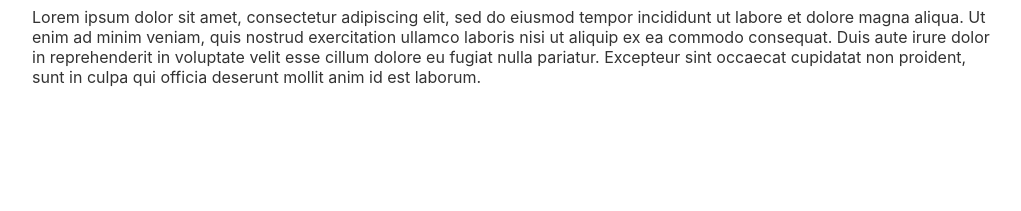
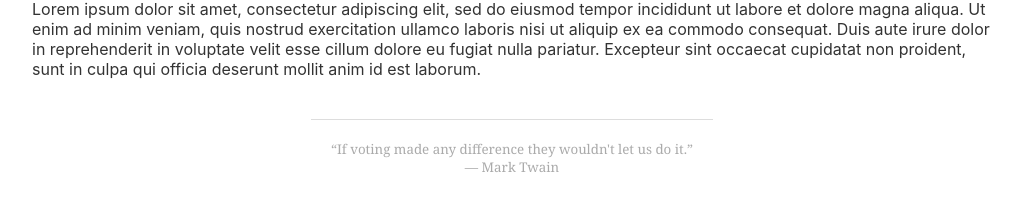
Before and after one commit to hckrtst/polls, a Svelte app in the folder north-poll/: page / in a window 1280 px wide. Shown: the part 321-532 px from the top of the page, without its empty margins (128-1149 px from the left). Built offline with nearby package versions, Linux system fonts and the light colour scheme.

Commit message:
add Footer component

```diff
--- a/north-poll/public/global.css
+++ b/north-poll/public/global.css
@@ -1,4 +1,5 @@
-html, body {
+html,
+body {
   position: relative;
   width: 100%;
   height: 100%;
@@ -7,13 +8,13 @@
 body {
   color: #333;
   margin: 0;
-	padding: 8px;
   box-sizing: border-box;
-	font-family: -apple-system, BlinkMacSystemFont, "Segoe UI", Roboto, Oxygen-Sans, Ubuntu, Cantarell, "Helvetica Neue", sans-serif;
+  font-family: -apple-system, BlinkMacSystemFont, "Segoe UI", Roboto,
+    Oxygen-Sans, Ubuntu, Cantarell, "Helvetica Neue", sans-serif;
 }
 
 a {
-	color: rgb(0,100,200);
+  color: rgb(0, 100, 200);
   text-decoration: none;
 }
 
@@ -22,14 +23,17 @@
 }
 
 a:visited {
-	color: rgb(0,80,160);
+  color: rgb(0, 80, 160);
 }
 
 label {
   display: block;
 }
 
-input, button, select, textarea {
+input,
+button,
+select,
+textarea {
   font-family: inherit;
   font-size: inherit;
   -webkit-padding: 0.4em 0;
--- a/north-poll/src/App.svelte
+++ b/north-poll/src/App.svelte
@@ -1,5 +1,6 @@
 <script>
   import Header from "./components/Header.svelte";
+  import Footer from "./components/Footer.svelte";
 </script>
 
 <style>
@@ -20,3 +21,5 @@
     non proident, sunt in culpa qui officia deserunt mollit anim id est laborum.
   </p>
 </main>
+
+<Footer />
--- /dev/null
+++ b/north-poll/src/components/Footer.svelte
@@ -0,0 +1,20 @@
+<style>
+  footer {
+    text-align: center;
+  }
+  .quote {
+    font-size: smaller;
+    font-family: Georgia, "Times New Roman", Times, serif;
+    display: inline-block;
+    padding: 20px;
+    border-top: 1px solid #ddd;
+    color: #aaa;
+  }
+</style>
+
+<footer>
+  <div class="quote">
+    “If voting made any difference they wouldn't let us do it.”<br />
+    ― Mark Twain
+  </div>
+</footer>
```
Lines whose indentation alone changed are shown as unchanged.
